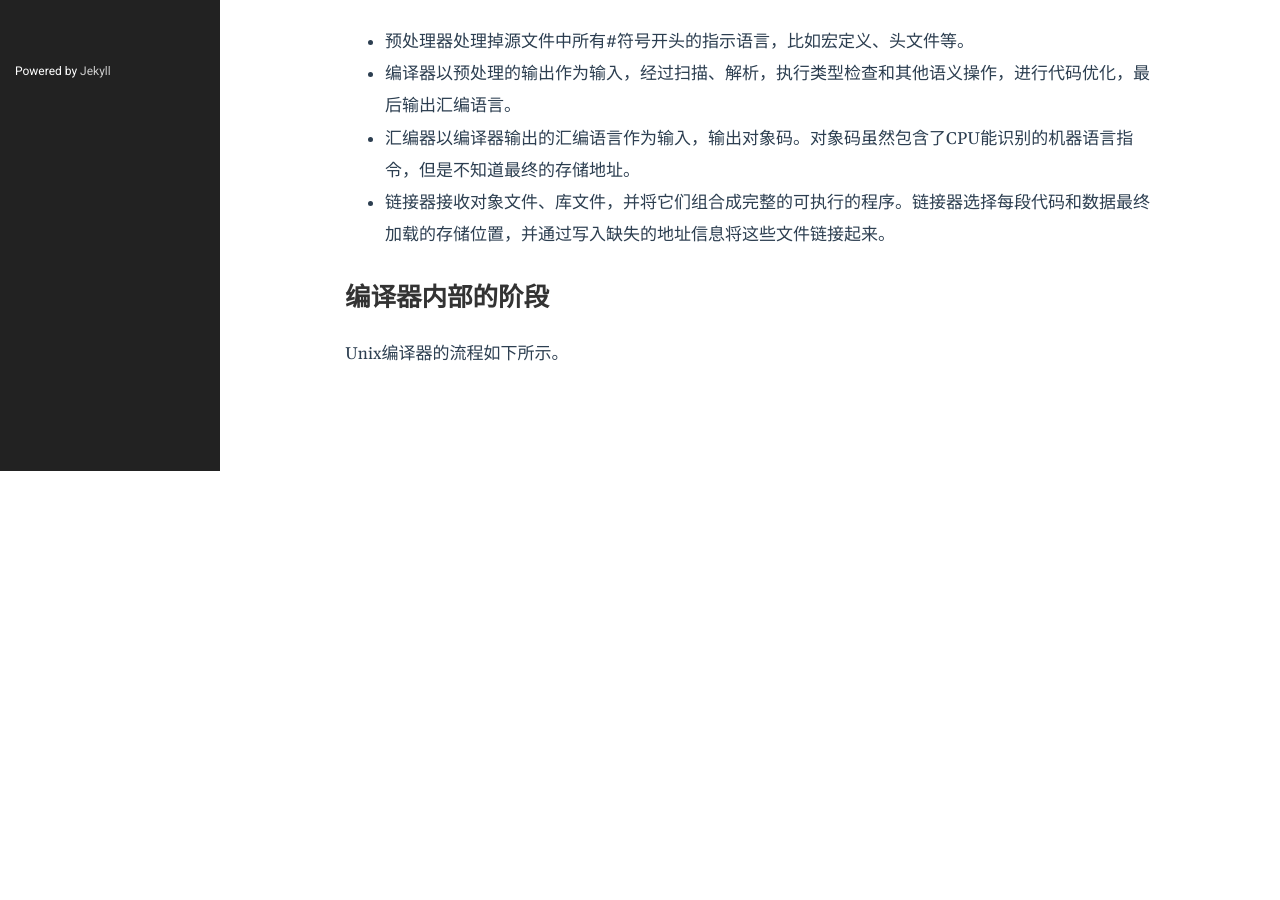
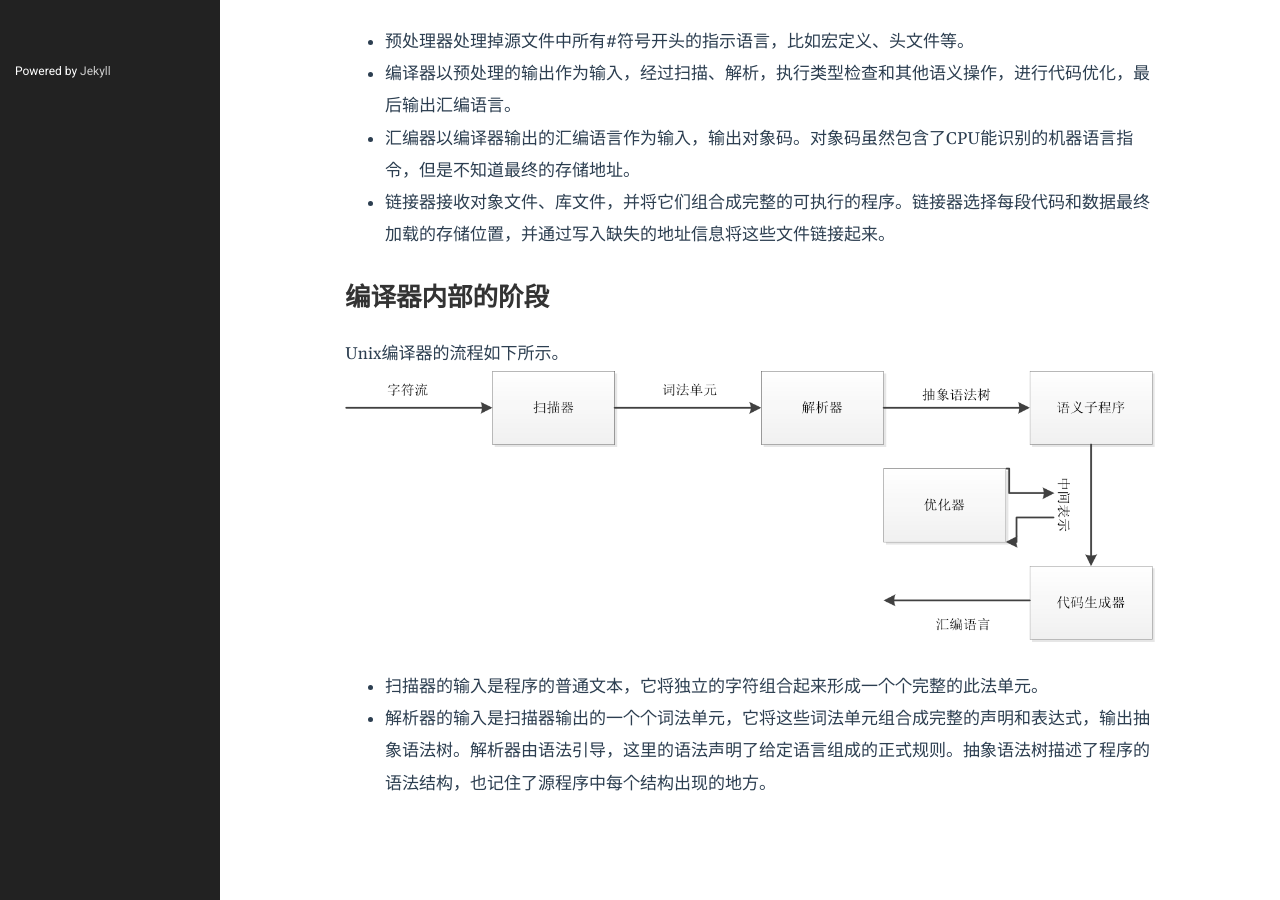
Before and after one commit to cangye-ma/cangye-ma.github.io, a Jekyll site: the page built from _posts/2023-04-27-A-Quick-Tour-compilerbook.md, in a window 1280 px wide and 900 px high, scrolled down 629 px. Built offline with Jekyll 4.4.1, drawn with Linux system fonts in a browser that asks for light colours; before the commit the page ends 1100 px from its top, so only the background shows below that.

Commit message:
update post

```diff
--- a/_posts/2023-04-27-A-Quick-Tour-compilerbook.md
+++ b/_posts/2023-04-27-A-Quick-Tour-compilerbook.md
@@ -15,3 +15,7 @@ category: Compiler
 
 ## 编译器内部的阶段<br>
 Unix编译器的流程如下所示。
+![编译器流程](/public/images/compiler_stage.png)
+
+- 扫描器的输入是程序的普通文本，它将独立的字符组合起来形成一个个完整的此法单元。
+- 解析器的输入是扫描器输出的一个个词法单元，它将这些词法单元组合成完整的声明和表达式，输出抽象语法树。解析器由语法引导，这里的语法声明了给定语言组成的正式规则。抽象语法树描述了程序的语法结构，也记住了源程序中每个结构出现的地方。
```
Also changed, not shown: public/images/compiler_stage.png (added), 1 other file.
